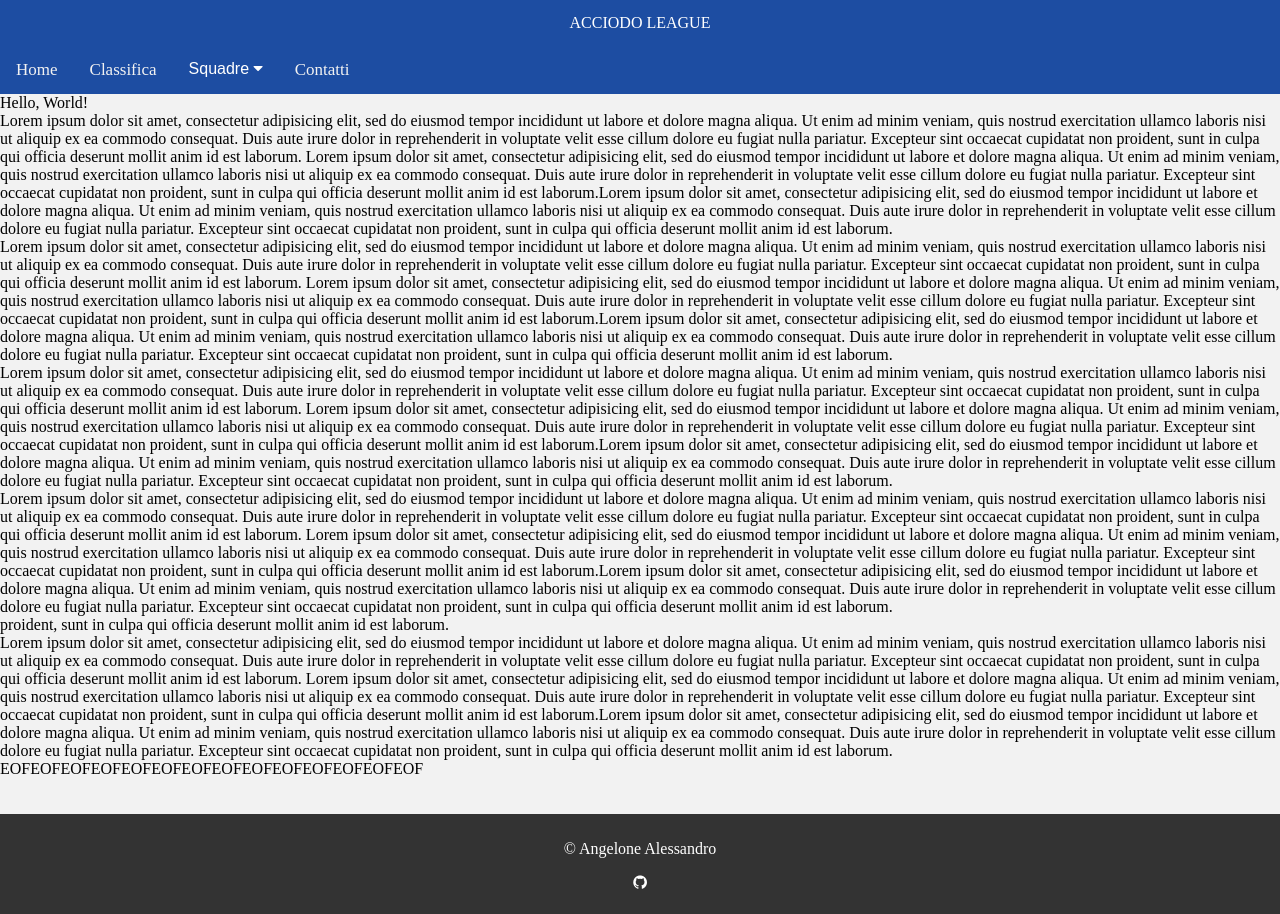
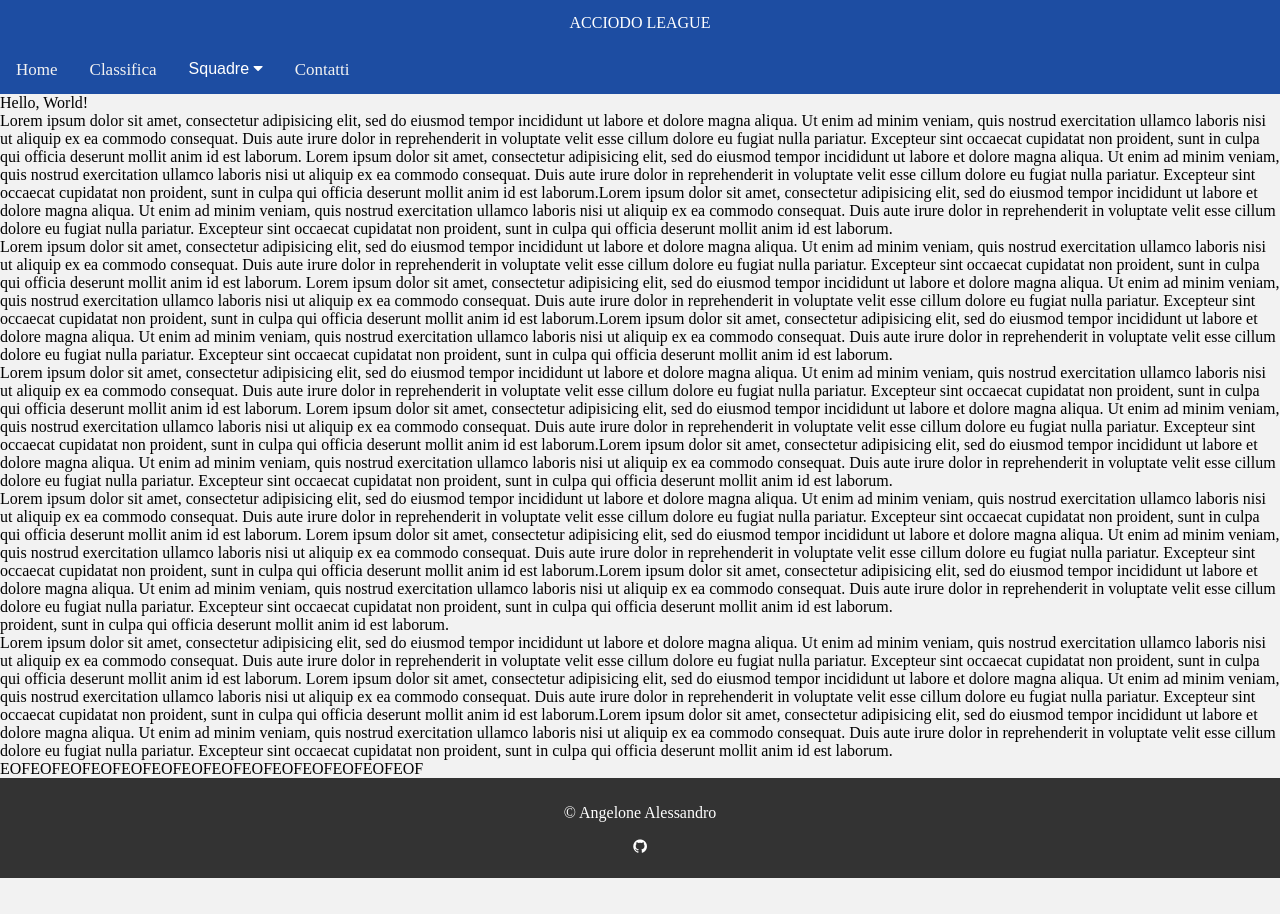
Before and after one commit to Chuffo/acciodoleague, a plain HTML site: page index.html in a window 1280 px wide. After the commit the page ends 878 px from the top, so only its background shows below. Drawn offline with Linux system fonts and the light colour scheme.

Commit message:
Update style.css

```diff
--- a/style.css
+++ b/style.css
@@ -15,9 +15,7 @@ body {
 }
 
 #main {
-	/*height: 100% - 80px;*/
-	min-height: 100%;
-	margin-bottom: -80px;
+
 }
 
 /*#main:after {
@@ -34,16 +32,9 @@ body {
 	padding: 10px 15px;
 	text-align: center;
 	color: white;
-	/*height: 80px;*/
-	/*top: 100%;*/
-	/*bottom: -80px;*/
-	/*position: bottom;
-	height: 80px;
-	background-color: #333;*/
-	/*padding: 10px 15px;
-	text-align: center;
-	color: white;
-	width: 100%;*/
+	display: block;
+	position: sticky;
+	top: 100%;
 }
 
 #default-footer a {
```
